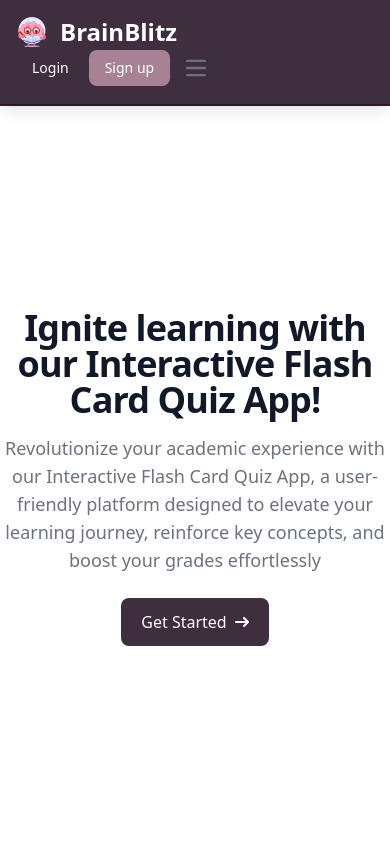
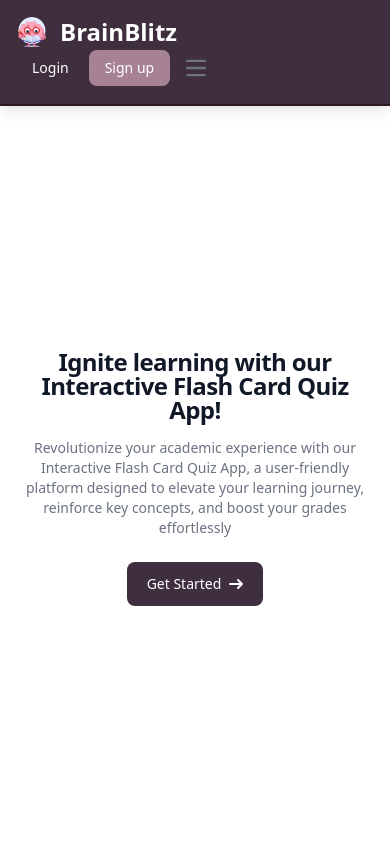
Before and after one commit to SSKiyan25/BrainBlitz, a Vue app: page / in a window 390 px wide. Shown: the top 844 px of the page. Built offline with nearby package versions, Linux system fonts and the light colour scheme.

Commit message:
edited for responsiveness

```diff
--- a/src/components/LaunchPageComponent.vue
+++ b/src/components/LaunchPageComponent.vue
@@ -1,8 +1,8 @@
 <template>
-  <div class="flex flex-col items-center justify-center h-screen mt-[-50px]">
-    <h1 class="mb-4 text-4xl font-extrabold leading-none tracking-tight text-gray-900 md:text-4xl lg:text-5xl dark:text-white text-center">Ignite learning with our Interactive Flash Card Quiz App!</h1>
-    <p class="mb-6 text-lg font-normal text-gray-500 lg:text-lg sm:px-16 xl:px-48 dark:text-gray-400 text-center">Revolutionize your academic experience with our Interactive Flash Card Quiz App, a user-friendly platform designed to elevate your learning journey, reinforce key concepts, and boost your grades effortlessly</p>
-    <a href="/dashboard" class="inline-flex items-center justify-center px-5 py-3 text-base font-medium text-center text-white bg-[#3F2E3E] rounded-lg hover:bg-[#A78295] focus:ring-4 focus:ring-blue-300 dark:focus:ring-blue-900">
+  <div class="flex flex-col items-center justify-center h-screen mt-[-50px] px-4 sm:px-0">
+    <h1 class="mb-4 text-2xl sm:text-4xl md:text-4xl lg:text-5xl font-extrabold leading-none tracking-tight text-gray-900 dark:text-white text-center">Ignite learning with our Interactive Flash Card Quiz App!</h1>
+    <p class="mb-6 text-sm sm:text-base md:text-lg lg:text-lg px-2 sm:px-16 xl:px-48 font-normal text-gray-500 dark:text-gray-400 text-center">Revolutionize your academic experience with our Interactive Flash Card Quiz App, a user-friendly platform designed to elevate your learning journey, reinforce key concepts, and boost your grades effortlessly</p>
+    <a href="/dashboard" class="inline-flex items-center justify-center px-5 py-3 text-sm sm:text-base md:text-base lg:text-base font-medium text-center text-white bg-[#3F2E3E] rounded-lg hover:bg-[#A78295] focus:ring-4 focus:ring-blue-300 dark:focus:ring-blue-900">
       Get Started
       <svg class="w-3.5 h-3.5 ms-2 rtl:rotate-180" aria-hidden="true" xmlns="http://www.w3.org/2000/svg" fill="none" viewBox="0 0 14 10">
         <path stroke="currentColor" stroke-linecap="round" stroke-linejoin="round" stroke-width="2" d="M1 5h12m0 0L9 1m4 4L9 9"/>
--- a/src/components/LoginComponent.vue
+++ b/src/components/LoginComponent.vue
@@ -1,6 +1,6 @@
 <template>
-  <div class="flex items-center justify-center w-screen mt-24 mb-12">
-    <div class=" items-center w-1/4">
+  <div class="flex items-center justify-center w-screen mt-24 mb-12 px-4 sm:px-0">
+    <div class="items-center w-full sm:w-1/2 md:w-1/3 lg:w-1/4">
       <h1 class="text-3xl font-bold mb-8 text-center">Login</h1>
         <form class="mx-auto">
           <div class="mb-5">
--- a/src/components/SignUpComponent.vue
+++ b/src/components/SignUpComponent.vue
@@ -1,8 +1,8 @@
 <template>
-  <div class="flex items-center justify-center w-screen mt-24">
-    <div class="items-center w-1/4">
+  <div class="flex items-center justify-center w-screen mt-24 px-4 sm:px-0">
+    <div class="items-center w-full sm:w-1/2 md:w-1/3 lg:w-1/4">
       <h1 class="text-3xl font-bold mb-8 text-center">Signup</h1>
-      <form class="max-w-sm mx-auto">
+      <form class="mx-auto">
         <div class="mb-5">
           <label for="email" class="block mb-2 text-sm font-medium text-gray-900 dark:text-white">Your email</label>
           <input type="email" id="email" class="shadow-sm bg-gray-50 border border-gray-300 text-gray-900 text-sm rounded-lg focus:ring-blue-500 focus:border-blue-500 block w-full p-2.5 dark:bg-gray-700 dark:border-gray-600 dark:placeholder-gray-400 dark:text-white dark:focus:ring-blue-500 dark:focus:border-blue-500 dark:shadow-sm-light" placeholder="name@gmail.com" required />
@@ -15,11 +15,11 @@
           <label for="repeat-password" class="block mb-2 text-sm font-medium text-gray-900 dark:text-white">Repeat password</label>
           <input type="password" id="repeat-password" class="shadow-sm bg-gray-50 border border-gray-300 text-gray-900 text-sm rounded-lg focus:ring-blue-500 focus:border-blue-500 block w-full p-2.5 dark:bg-gray-700 dark:border-gray-600 dark:placeholder-gray-400 dark:text-white dark:focus:ring-blue-500 dark:focus:border-blue-500 dark:shadow-sm-light" required />
         </div>
-        <button type="submit" class="text-white bg-[#3F2E3E] hover:bg-blue-800 focus:ring-4 focus:outline-none focus:ring-blue-300 font-medium rounded-lg text-sm px-5 py-2.5 text-center dark:bg-blue-600 dark:hover:bg-blue-700 dark:focus:ring-blue-800">Register new account</button>
+        <button type="submit" class="text-white bg-[#3F2E3E] hover:bg-blue-800 focus:ring-4 focus:outline-none focus:ring-blue-300 font-medium rounded-lg text-sm w-full sm:w-auto px-5 py-2.5 text-center dark:bg-blue-600 dark:hover:bg-blue-700 dark:focus:ring-blue-800">Register new account</button>
       </form>
       <p class="text-slate-950 text-sm mt-6 text-center underline-offset-[3px]">
-          <a href="/login" class="text-[#3F2E3E] hover:text-[#A78295] hover:underline">Already have an account?</a>
-        </p>
+        <a href="/login" class="text-[#3F2E3E] hover:text-[#A78295] hover:underline">Already have an account?</a>
+      </p>
     </div>
   </div>
 </template>
```
